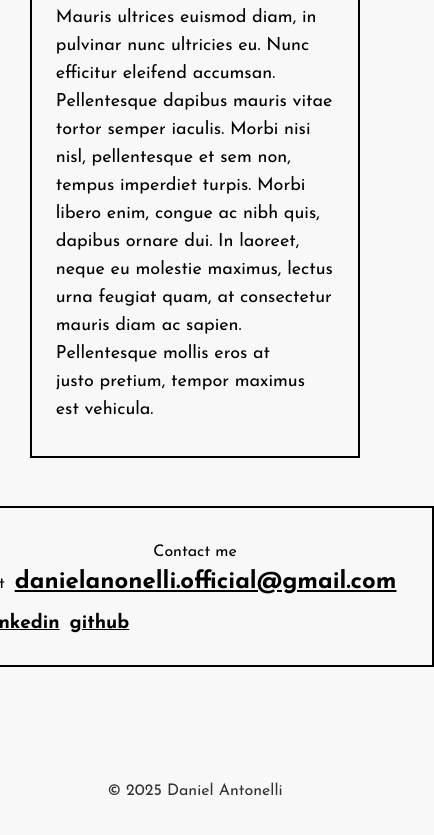
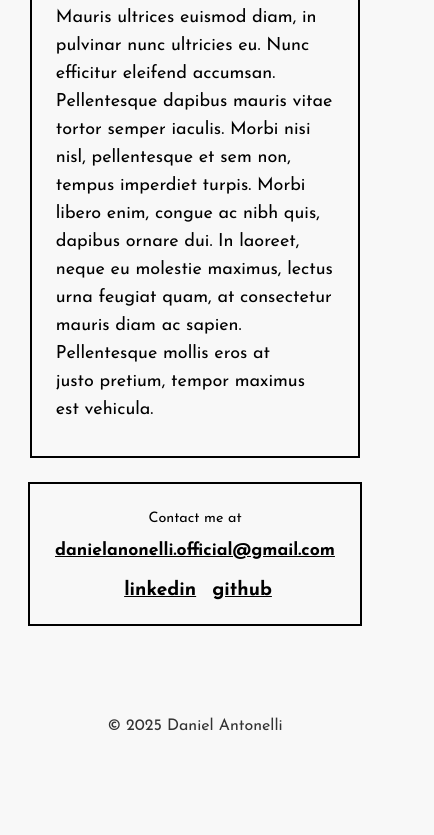
Before and after one commit to dan-antonelli/dantonelli-portfolio, a React (Vite) app: page / in a window 390 px wide. Shown: the part 855-1690 px from the top of the page, 434 px wide, since content can reach past the window. After the commit the page ends 1625 px from the top, so only its background shows below. Built offline with nearby package versions, Linux system fonts and the light colour scheme.

Commit message:
moile styles

```diff
--- a/src/App.css
+++ b/src/App.css
@@ -317,4 +317,40 @@ footer p {
     margin-left: 20px;
     margin-right: 20px;
   }
+
+  .contact-container {
+    width: 100%;
+    margin: 0 auto;
+    padding: 1.5rem 0;
+  }
+
+  .contact-box {
+    width: 100%;
+    max-width: 90%;
+    padding: 1rem;
+  }
+
+  .contact-box p {
+    font-size: 0.9rem;
+    display: flex;
+    flex-direction: column;
+    align-items: center;
+  }
+
+  .contact-anchor {
+    margin-top: 5px;
+    margin-left: 0;
+    font-size: 1.1rem;
+  }
+
+  .social-contact {
+    justify-content: center;
+    margin-left: 0;
+    margin-top: 0.5rem;
+  }
+
+  .social-contact-anchor {
+    font-size: 1rem;
+    padding: 2px 5px;
+  }
 }
```
